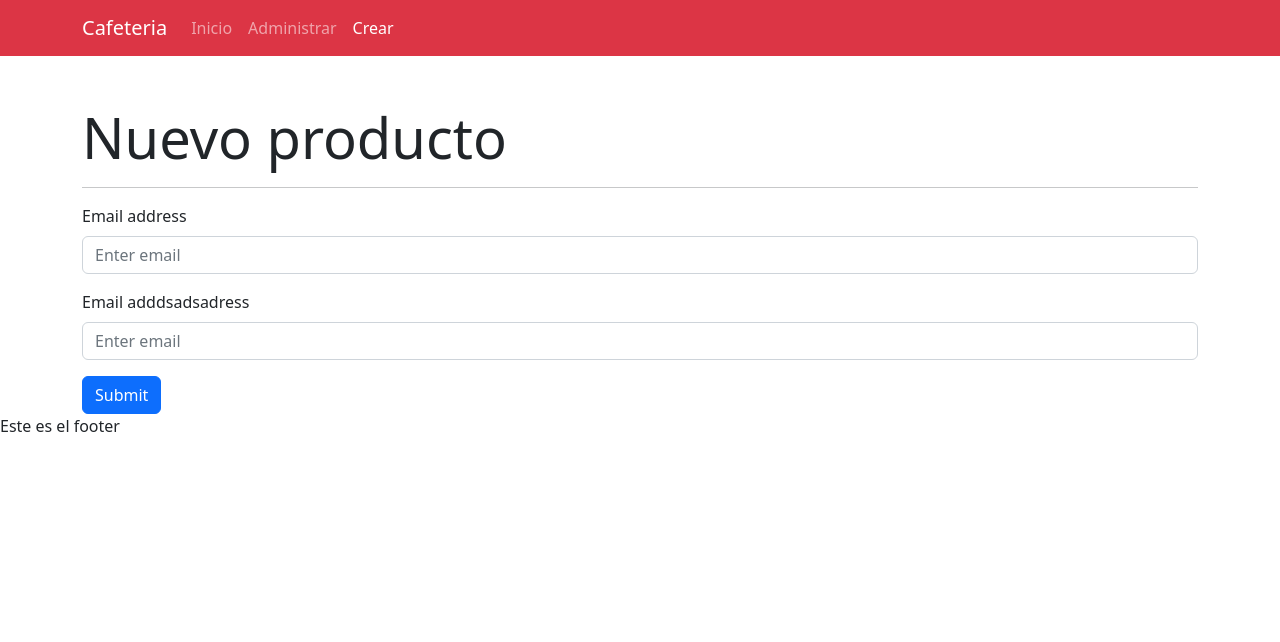
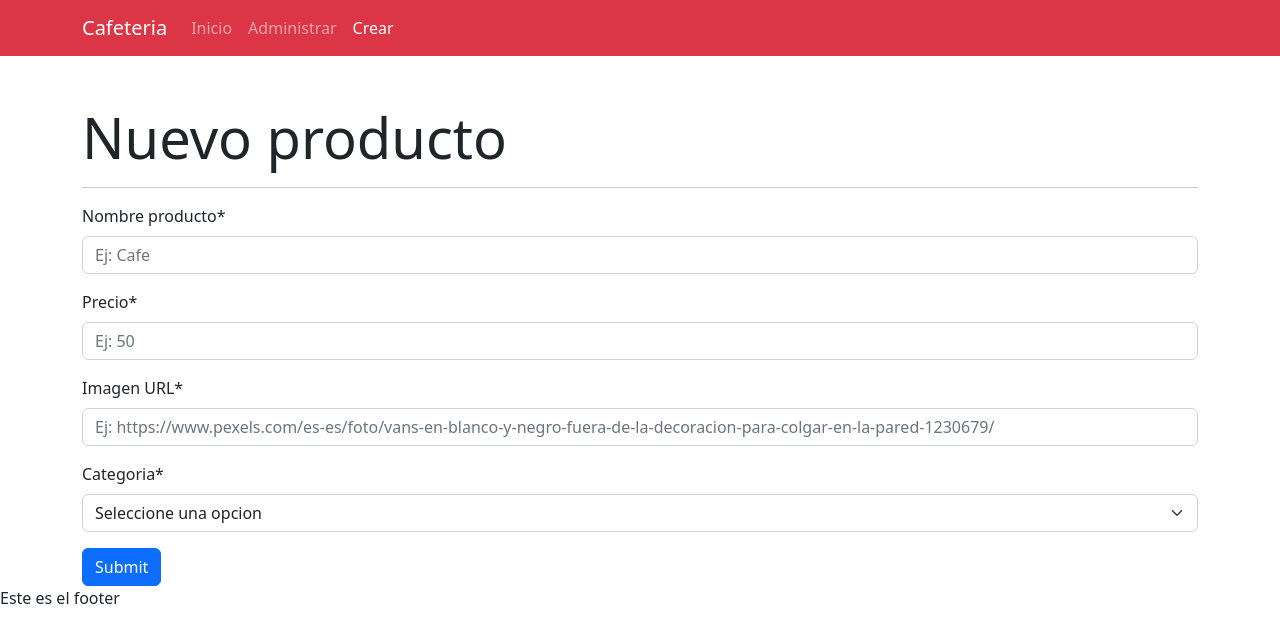
Before and after one commit to JuanMeni/cafeteria-frontend, a React (Create React App) app: page /administrar/producto/crear in a window 1280 px wide. Shown: the top 642 px of the page. Built offline with nearby package versions, Linux system fonts and the light colour scheme.

Commit message:
se agrego el formulario de la pagina de crear producto

```diff
--- a/src/components/views/productos/CrearProducto.jsx
+++ b/src/components/views/productos/CrearProducto.jsx
@@ -7,13 +7,28 @@ const CrearProducto = () => {
       <h1 className="display-4 mt-5">Nuevo producto</h1>
       <hr />
       <Form>
-        <Form.Group className="mb-3" controlId="formBasicEmail">
-          <Form.Label>Email address</Form.Label>
-          <Form.Control type="email" placeholder="Enter email" />
+        <Form.Group className="mb-3" controlId="formNombreProdcuto">
+          <Form.Label>Nombre producto*</Form.Label>
+          <Form.Control type="text" placeholder="Ej: Cafe" />
         </Form.Group>
-        <Form.Group className="mb-3" controlId="formNuevo">
-          <Form.Label>Email adddsadsadress</Form.Label>
-          <Form.Control type="email" placeholder="Enter email" />
+        <Form.Group className="mb-3" controlId="formPrecio">
+          <Form.Label>Precio*</Form.Label>
+          <Form.Control type="text" placeholder="Ej: 50" />
+        </Form.Group>
+        <Form.Group className="mb-3" controlId="formPrecio">
+          <Form.Label>Imagen URL*</Form.Label>
+          <Form.Control
+            type="text"
+            placeholder="Ej: https://www.pexels.com/es-es/foto/vans-en-blanco-y-negro-fuera-de-la-decoracion-para-colgar-en-la-pared-1230679/"
+          />
+        </Form.Group>
+        <Form.Group className="mb-3" controlId="formPrecio">
+          <Form.Label>Categoria*</Form.Label>
+          <Form.Select>
+            <option value="">Seleccione una opcion</option>
+            <option value="">Una</option>
+            <option value="">Dos</option>
+          </Form.Select>
         </Form.Group>
         <Button variant="primary" type="submit">
           Submit
```
